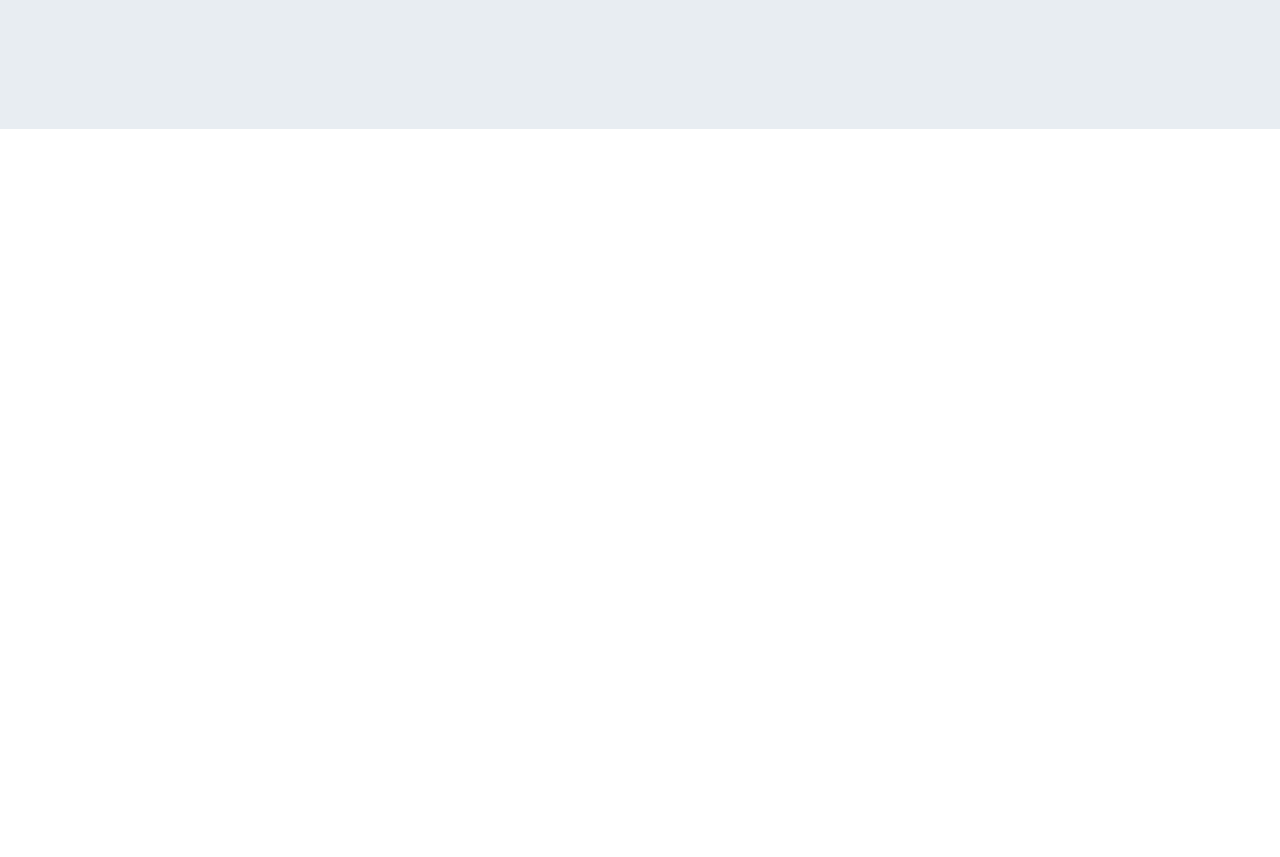
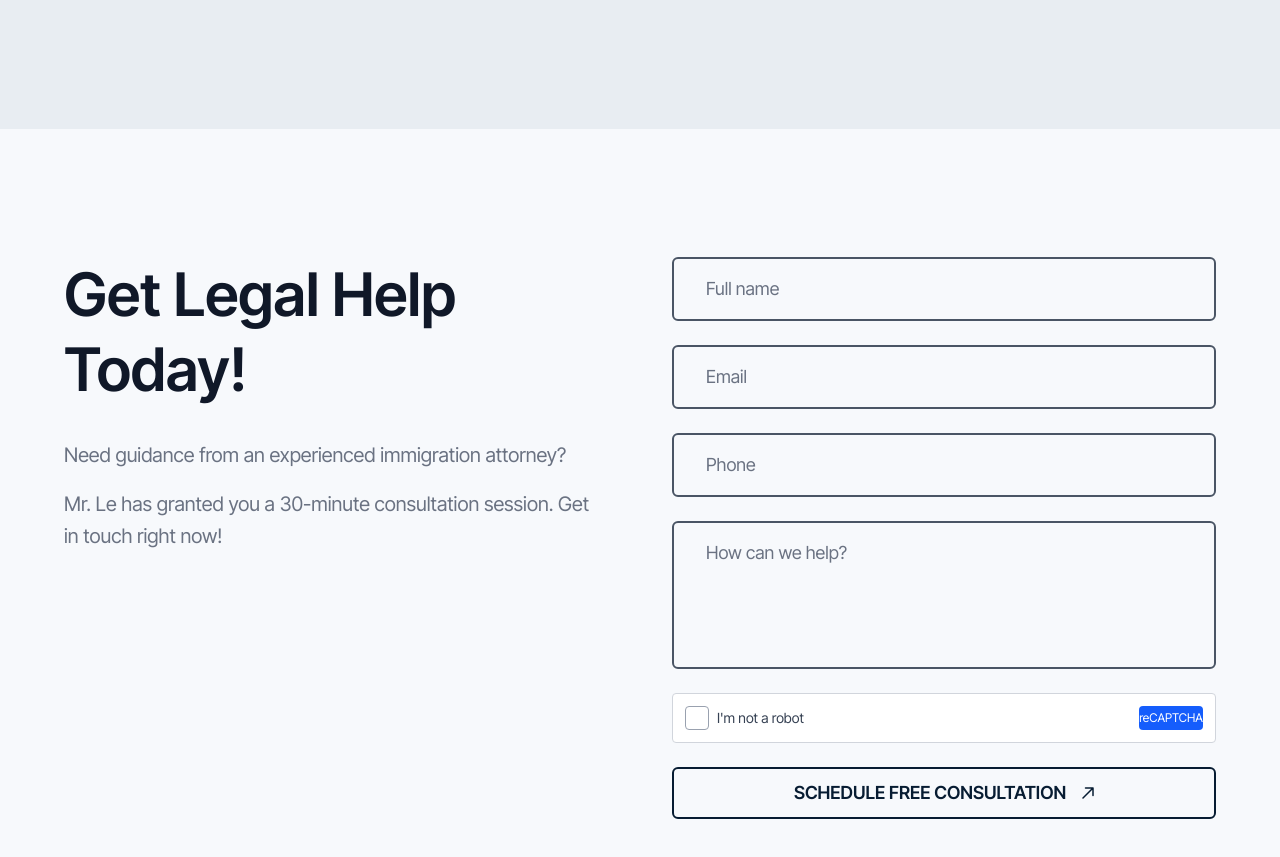
Before and after one commit to alihusayni/tll-next, a Next.js app: page / in a window 1280 px wide. Shown: the part 4760-5617 px from the top of the page. Before the commit the page ends 4889 px from the top, so only its background shows below. Built offline with nearby package versions, Linux system fonts and the light colour scheme.

Commit message:
contact form section draft

```diff
--- a/app/page.tsx
+++ b/app/page.tsx
@@ -3,6 +3,7 @@ import AboutSection from '@/components/organisms/about-section';
 import CertificationSection from '@/components/organisms/certification-section';
 import TestimonialSection from '@/components/organisms/testimonial-section';
 import WhyTuanSection from '@/components/organisms/why-tuan-section';
+import ContactSection from '@/components/organisms/contact-section';
 
 export default function Home() {
     return (
@@ -12,6 +13,7 @@ export default function Home() {
             <AboutSection/>
             <TestimonialSection/>
             <WhyTuanSection/>
+            <ContactSection/>
         </>
     );
 }
--- /dev/null
+++ b/src/components/atoms/text-area.tsx
@@ -0,0 +1,29 @@
+interface TextAreaProps {
+  label: string;
+  placeholder: string;
+  value: string;
+  onChange: (value: string) => void;
+  id: string;
+}
+
+export default function TextArea({
+  label,
+  placeholder,
+  value,
+  onChange,
+  id
+}: TextAreaProps) {
+  return (
+    <>
+      <label htmlFor={id} className="sr-only">{label}</label>
+      <textarea
+        id={id}
+        placeholder={placeholder}
+        value={value}
+        onChange={(e) => onChange(e.target.value)}
+        className="w-full px-8 py-4 border-2 border-gray-600 rounded-md text-lg text-gray-900 placeholder:text-gray-500 focus:border-orange-500 focus:outline-none resize-none"
+        rows={4}
+      />
+    </>
+  );
+}
--- /dev/null
+++ b/src/components/atoms/text-input.tsx
@@ -0,0 +1,31 @@
+interface TextInputProps {
+  label: string;
+  placeholder: string;
+  value: string;
+  onChange: (value: string) => void;
+  id: string;
+  type?: 'text' | 'email' | 'tel';
+}
+
+export default function TextInput({
+  label,
+  placeholder,
+  value,
+  onChange,
+  id,
+  type = 'text'
+}: TextInputProps) {
+  return (
+    <>
+      <label htmlFor={id} className="sr-only">{label}</label>
+      <input
+        id={id}
+        type={type}
+        placeholder={placeholder}
+        value={value}
+        onChange={(e) => onChange(e.target.value)}
+        className="w-full px-8 py-4 border-2 border-gray-600 rounded-md text-lg text-gray-900 placeholder:text-gray-500 focus:border-orange-500 focus:outline-none"
+      />
+    </>
+  );
+}
--- /dev/null
+++ b/src/components/molecules/contact-form.tsx
@@ -0,0 +1,110 @@
+'use client';
+
+import { useState, FormEvent } from 'react';
+import TextInput from '../atoms/text-input';
+import TextArea from '../atoms/text-area';
+import UiButton from '../atoms/ui-button';
+
+interface FormData {
+  name: string;
+  email: string;
+  phone: string;
+  message: string;
+}
+
+export default function ContactForm() {
+  const [formData, setFormData] = useState<FormData>({
+    name: '',
+    email: '',
+    phone: '',
+    message: ''
+  });
+
+  const [errors, setErrors] = useState<Partial<FormData>>({});
+
+  const handleChange = (field: keyof FormData) => (value: string) => {
+    setFormData(prev => ({ ...prev, [field]: value }));
+    if (errors[field]) {
+      setErrors(prev => ({ ...prev, [field]: undefined }));
+    }
+  };
+
+  const handleSubmit = (e: FormEvent) => {
+    e.preventDefault();
+    const newErrors: Partial<FormData> = {};
+    if (!formData.name.trim()) newErrors.name = 'Required';
+    if (!formData.email.trim()) newErrors.email = 'Required';
+    if (!formData.phone.trim()) newErrors.phone = 'Required';
+    if (!formData.message.trim()) newErrors.message = 'Required';
+    setErrors(newErrors);
+    if (Object.keys(newErrors).length === 0) {
+      // Since no API, just log
+      console.log('Form submitted', formData);
+      // Reset form
+      setFormData({ name: '', email: '', phone: '', message: '' });
+    }
+  };
+
+  return (
+    <form onSubmit={handleSubmit} className="flex flex-col gap-6">
+      <TextInput
+        label="Full name"
+        placeholder="Full name"
+        value={formData.name}
+        onChange={handleChange('name')}
+        id="name"
+      />
+      {errors.name && <p className="text-red-500 text-sm">{errors.name}</p>}
+
+      <TextInput
+        label="Email"
+        placeholder="Email"
+        value={formData.email}
+        onChange={handleChange('email')}
+        id="email"
+        type="email"
+      />
+      {errors.email && <p className="text-red-500 text-sm">{errors.email}</p>}
+
+      <TextInput
+        label="Phone"
+        placeholder="Phone"
+        value={formData.phone}
+        onChange={handleChange('phone')}
+        id="phone"
+        type="tel"
+      />
+      {errors.phone && <p className="text-red-500 text-sm">{errors.phone}</p>}
+
+      <TextArea
+        label="Message"
+        placeholder="How can we help?"
+        value={formData.message}
+        onChange={handleChange('message')}
+        id="message"
+      />
+      {errors.message && <p className="text-red-500 text-sm">{errors.message}</p>}
+
+      {/* reCAPTCHA placeholder */}
+      <div className="flex items-center gap-2 p-3 border border-gray-300 rounded bg-white">
+        <div className="w-6 h-6 border border-gray-400 rounded"></div>
+        <span className="text-sm text-gray-700">I&apos;m not a robot</span>
+        <div className="ml-auto">
+          <div className="w-16 h-6 bg-blue-600 rounded text-white text-xs flex items-center justify-center">reCAPTCHA</div>
+        </div>
+      </div>
+
+      <UiButton
+        variant="outline"
+        size="lg"
+        type="submit"
+        className="border-[#071C32]! text-[#071C32]! hover:bg-orange-500 hover:border-orange-500! hover:text-white!"
+      >
+        Schedule Free Consultation
+        <svg width="12" height="12" viewBox="0 0 12 12" fill="none" xmlns="http://www.w3.org/2000/svg" className="hover:rotate-45 transition-transform">
+          <path d="M1 11L11 1M11 1H3.5M11 1V8.5" stroke="currentColor" strokeWidth="1.5" strokeLinecap="round" strokeLinejoin="round"/>
+        </svg>
+      </UiButton>
+    </form>
+  );
+}
--- /dev/null
+++ b/src/components/organisms/contact-section.tsx
@@ -0,0 +1,26 @@
+import ContactForm from '../molecules/contact-form';
+
+export default function ContactSection() {
+  return (
+    <section className="bg-[#F7F9FC] py-16 px-4 md:py-24 md:px-8 lg:py-32 lg:px-16">
+      <div className="max-w-7xl mx-auto">
+        <div className="flex flex-col lg:flex-row gap-16">
+          <div className="flex-1">
+            <h2 className="text-5xl lg:text-6xl font-inter-tight font-semibold text-gray-900 mb-8 leading-tight">
+              Get Legal Help Today!
+            </h2>
+            <p className="text-xl text-gray-500 mb-4 leading-relaxed">
+              Need guidance from an experienced immigration attorney?
+            </p>
+            <p className="text-xl text-gray-500 leading-relaxed">
+              Mr. Le has granted you a 30-minute consultation session. Get in touch right now!
+            </p>
+          </div>
+          <div className="flex-1">
+            <ContactForm />
+          </div>
+        </div>
+      </div>
+    </section>
+  );
+}
```
